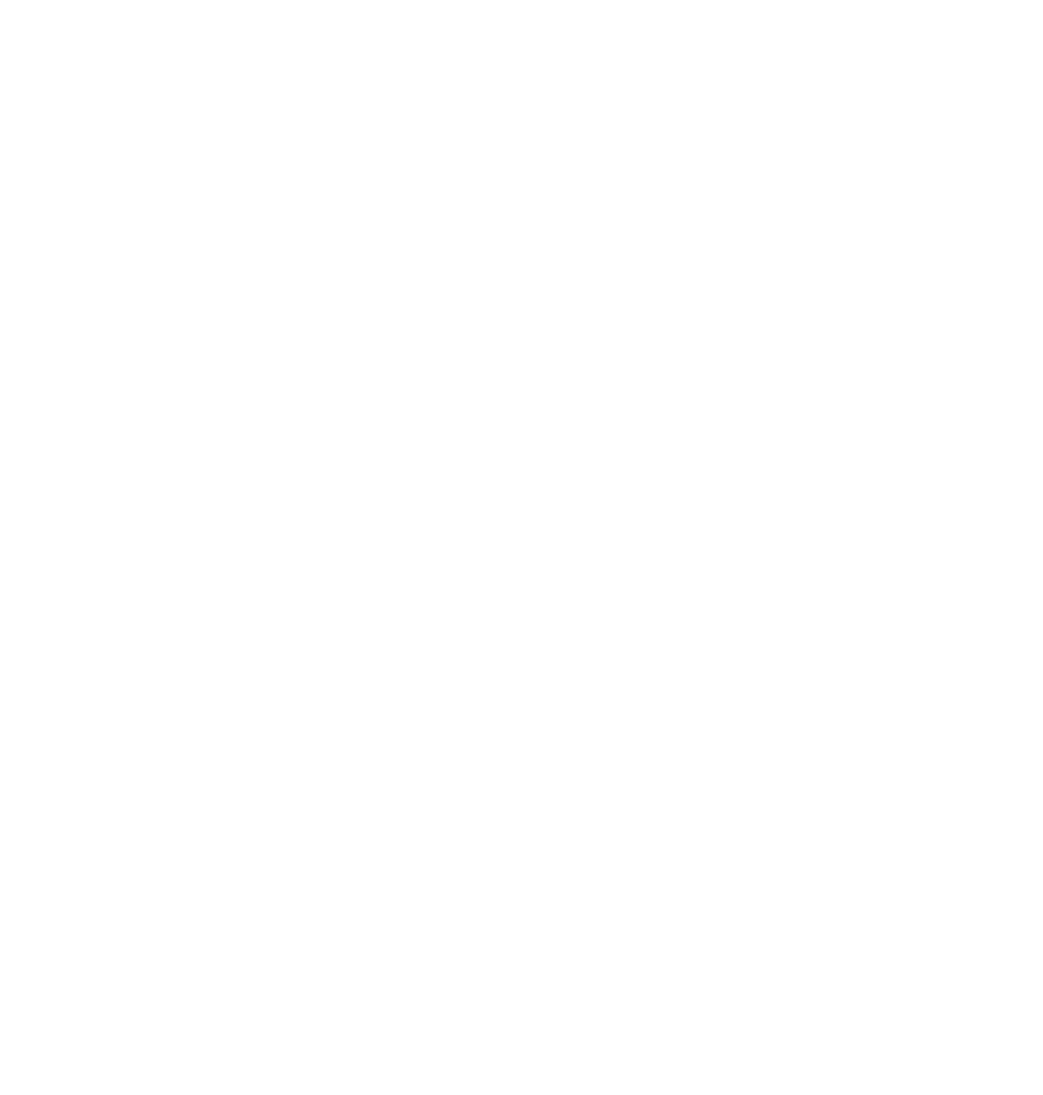
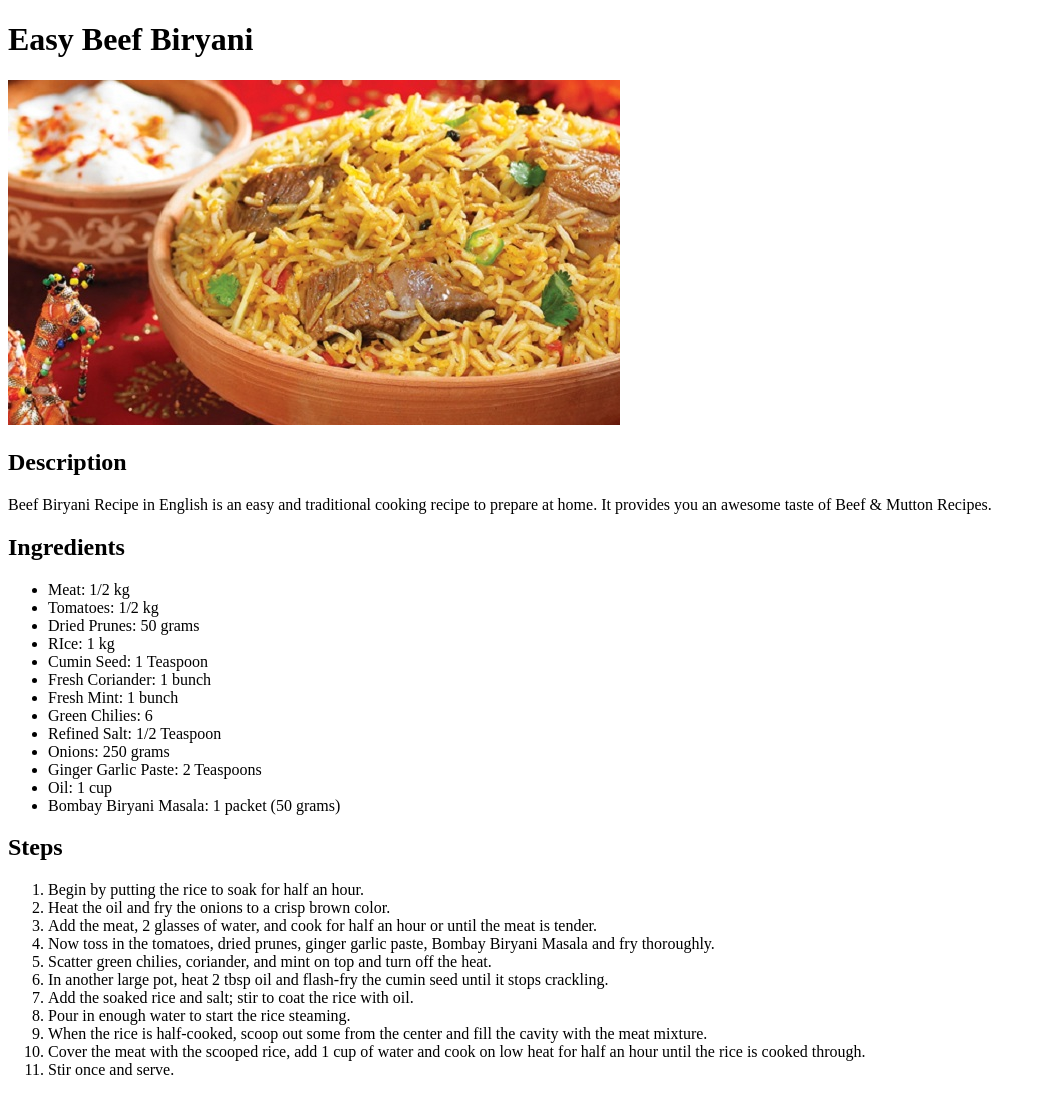
Before and after one commit to shadmanhere/odin-recipes, a plain HTML site: page recipes/beefbiryani.html in a window 1280 px wide. Shown: the whole page, without its empty margins (0-1043 px from the left). Before the commit the page ends 800 px from the top, so only its background shows below. Drawn offline with Linux system fonts and the light colour scheme.

Commit message:
Easy Beef Biryani recipe added

```diff
--- a/recipes/beefbiryani.html
+++ b/recipes/beefbiryani.html
@@ -0,0 +1,45 @@
+<!DOCTYPE html>
+<html lang="en">
+<head>
+    <meta charset="UTF-8">
+    <meta http-equiv="X-UA-Compatible" content="IE=edge">
+    <meta name="viewport" content="width=device-width, initial-scale=1.0">
+    <title>Beef Biryani</title>
+</head>
+<body>
+    <h1>Easy Beef Biryani</h1>
+    <img src="../images/beef-biryani-recipe.jpg" >
+    <h2>Description</h2>
+    <p>Beef Biryani Recipe in English is an easy and traditional cooking recipe to prepare at home. It provides you an awesome taste of Beef & Mutton Recipes.</p>
+    <h2>Ingredients</h2>
+    <ul>
+        <li>Meat: 1/2 kg</li>
+        <li>Tomatoes: 1/2 kg</li>
+        <li>Dried Prunes: 50 grams</li>
+        <li>RIce: 1 kg</li>
+        <li>Cumin Seed: 1 Teaspoon</li>
+        <li>Fresh Coriander: 1 bunch</li>
+        <li>Fresh Mint: 1 bunch</li>
+        <li>Green Chilies: 6</li>
+        <li>Refined Salt: 1/2 Teaspoon</li>
+        <li>Onions: 250 grams</li>
+        <li>Ginger Garlic Paste: 2 Teaspoons</li>
+        <li>Oil: 1 cup</li>
+        <li>Bombay Biryani Masala: 1 packet (50 grams)</li>
+    </ul>
+    <h2>Steps</h2>
+    <ol>
+        <li>Begin by putting the rice to soak for half an hour.</li>
+        <li>Heat the oil and fry the onions to a crisp brown color.</li>
+        <li>Add the meat, 2 glasses of water, and cook for half an hour or until the meat is tender.</li>
+        <li>Now toss in the tomatoes, dried prunes, ginger garlic paste, Bombay Biryani Masala and fry thoroughly.</li>
+        <li>Scatter green chilies, coriander, and mint on top and turn off the heat.</li>
+        <li>In another large pot, heat 2 tbsp oil and flash-fry the cumin seed until it stops crackling.</li>
+        <li>Add the soaked rice and salt; stir to coat the rice with oil.</li>
+        <li>Pour in enough water to start the rice steaming.</li>
+        <li>When the rice is half-cooked, scoop out some from the center and fill the cavity with the meat mixture.</li>
+        <li>Cover the meat with the scooped rice, add 1 cup of water and cook on low heat for half an hour until the rice is cooked through.</li>
+        <li>Stir once and serve.</li>
+    </ol>
+</body>
+</html>
```
Also changed, not shown: index.html (+1 -1 lines), images/beef-biryani-recipe.jpg (added).
